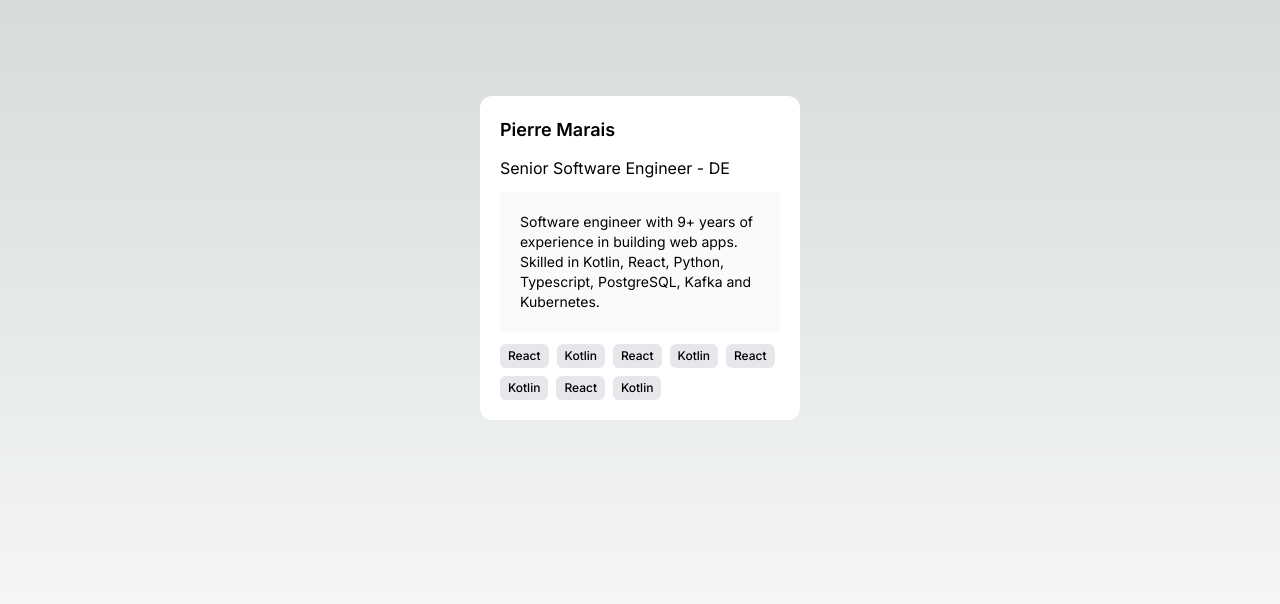
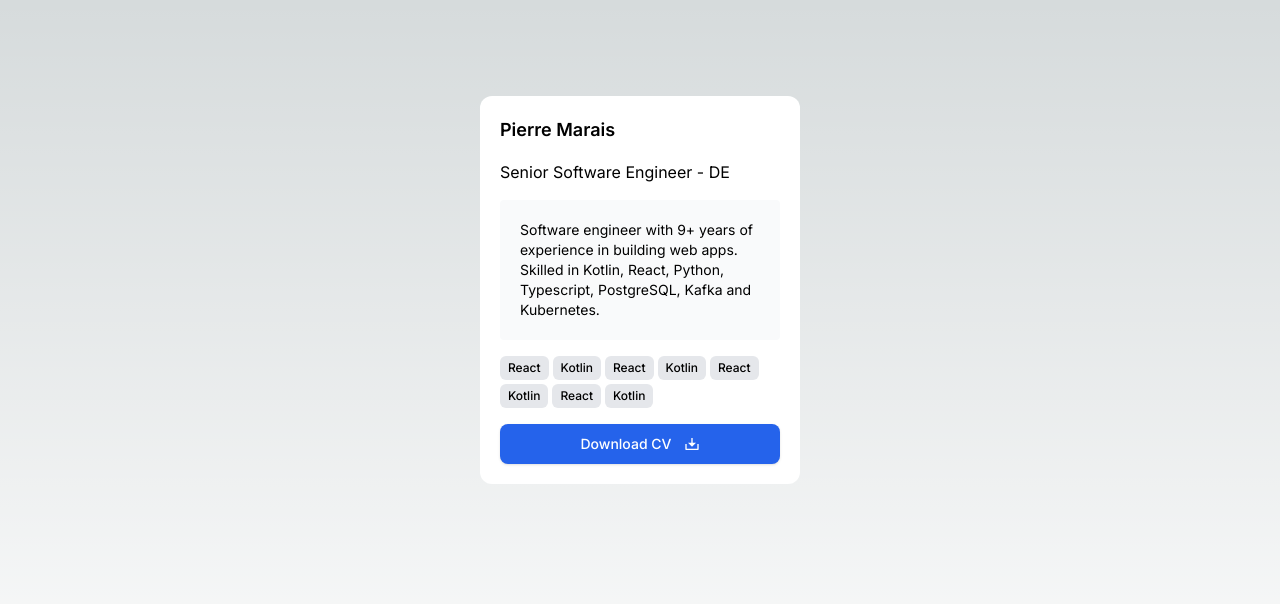
Before and after one commit to Deeds67/portfolio, a Next.js app: page / in a window 1280 px wide. Shown: the top 604 px of the page. Built offline with nearby package versions, Linux system fonts and the light colour scheme.

Commit message:
Added download button

```diff
--- a/src/components/ui/AboutMe/index.tsx
+++ b/src/components/ui/AboutMe/index.tsx
@@ -1,3 +1,4 @@
+import Button from "../Button"
 import Tags from "../Tags"
 
 interface Props {
@@ -7,12 +8,19 @@ interface Props {
 const AboutMe = (props: Props) => {
 
     return (
-        <div className="flex flex-col max-w-xs bg-white rounded-xl p-5 gap-3">
+        <div className="flex flex-col max-w-xs bg-white rounded-xl p-5 gap-4">
         <p className="font-semibold text-lg">Pierre Marais</p>
         <p>Senior Software Engineer - DE</p>
         <div className="text-sm bg-gray-50 rounded p-5">Software engineer with 9+ years of experience in building web apps. Skilled in Kotlin, React, Python, Typescript, PostgreSQL, Kafka and Kubernetes.</div>
-            <Tags tags={props.tags}></Tags>
+        <Tags tags={props.tags}></Tags>
+        <Button className="flex justify-center items-center gap-3 block w-auto text-white bg-blue-600 hover:bg-blue-500 ring-offset-2 ring-blue-600 focus:ring shadow rounded-lg">
+            Download CV
+            <svg xmlns="http://www.w3.org/2000/svg" viewBox="0 0 24 24" className="w-4">
+                              <path fill="currentColor" d="M13 10h5l-6 6l-6-6h5V3h2zm-9 9h16v-7h2v8a1 1 0 0 1-1 1H3a1 1 0 0 1-1-1v-8h2z"></path></svg>
+        </Button>
+
         </div>
+
     )
 }
 
--- /dev/null
+++ b/src/components/ui/Button/index.tsx
@@ -0,0 +1,15 @@
+
+interface Props {
+    text: String
+}
+
+const Button = ({ children, ...props }) => (
+    <button
+        role="button"
+        {...props}
+        className={`${props.className || ""} px-4 py-2.5 font-medium text-sm text-center duration-150`}
+    >
+        {children}
+    </button>
+)
+export default Button
--- a/src/components/ui/Tags/index.tsx
+++ b/src/components/ui/Tags/index.tsx
@@ -4,7 +4,7 @@ interface Props {
 
 const Tags = (props: Props) => {
     return (
-        <div className="flex gap-2 flex-wrap">
+        <div className="flex gap-1 flex-wrap">
         {props.tags.map((tag,index) =>
             <span className="bg-gray-200 px-2 py-1 rounded-md text-xs font-medium"key={index}>{tag}</span>
         )}
```
